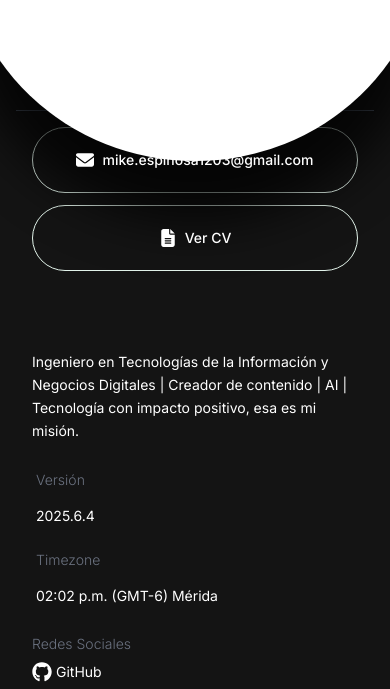
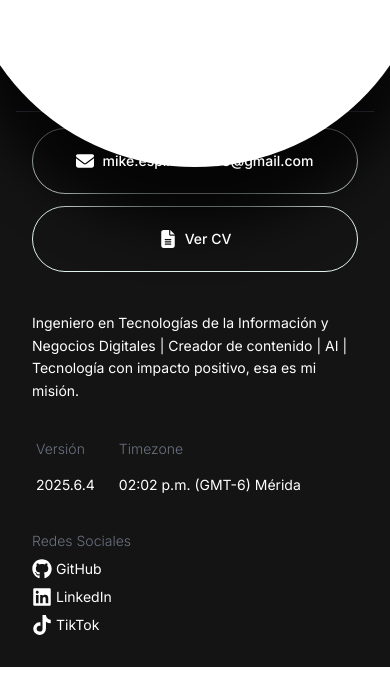
Before and after one commit to mikesspinosa/portfolio, a Next.js app: page / in a window 390 px wide. Shown: the part 3699-4388 px from the top of the page. After the commit the page ends 4366 px from the top, so only its background shows below. Built offline with nearby package versions, Linux system fonts and the light colour scheme.

Commit message:
fix(ui): center 'Sobre mi' button and align contact info on mobile

```diff
--- a/src/components/home/ContactInfo.tsx
+++ b/src/components/home/ContactInfo.tsx
@@ -177,8 +177,8 @@ export default function ContactInfo() {
           </RoundedButton>
         </div>
 
-        <div className="mt-6 sm:mt-8 md:mt-20 flex flex-col justify-between p-4 sm:p-5 space-y-6 sm:space-y-8 md:space-y-12 2xs:mt-16 sm:mt-20 md:mt-48 sm:flex-row sm:items-end sm:space-y-0 sm:mx-[100px]">
-          <div className="flex flex-col">
+        <div className="mt-6 sm:mt-8 md:mt-20 flex flex-col justify-between p-4 sm:p-5 space-y-8 md:space-y-12 sm:flex-row sm:items-end sm:space-y-0 sm:mx-[100px]">
+          <div className="flex flex-col gap-8">
             <p className="text-sm sm:text-base max-w-full sm:max-w-md leading-relaxed">
               Ingeniero en Tecnologías de la Información y Negocios Digitales |
               <Link href="https://www.tiktok.com/@mikespinosa" className="group/creator inline-flex items-center mx-1 sm:mx-2">
@@ -189,8 +189,7 @@ export default function ContactInfo() {
               </Link>
               | AI | Tecnología con impacto positivo, esa es mi misión.
             </p>
-          </div>
-          <div className="flex flex-col sm:flex-row items-start sm:items-end gap-4 sm:gap-2">
+            <div className="flex flex-row items-start gap-4 sm:gap-2">
               <span className="flex flex-col gap-2 sm:gap-3">
                 <h3 className="m-0 cursor-default p-1 text-sm sm:text-base font-light text-gray-500">
                   Versión
@@ -205,6 +204,7 @@ export default function ContactInfo() {
                   {currentTime} (GMT-6) Mérida
                 </p>
               </span>
+            </div>
           </div>
           <div className="flex flex-col sm:flex-row items-start sm:items-end gap-4 sm:gap-2">
             <span className="flex flex-col gap-2 sm:gap-3">
--- a/src/components/home/Description/description.tsx
+++ b/src/components/home/Description/description.tsx
@@ -60,7 +60,7 @@ export default function Description() {
             >
               Ingeniero en Tecnologías de la Información y Negocios Digitales | Creador de contenido | AI | Tecnología con impacto positivo, esa es mi misión.
             </motion.p>
-            <div data-scroll-speed={0.1} className="relative mt-8 flex justify-center md:justify-start">
+            <div data-scroll-speed={0.1} className="relative mt-8 flex w-full justify-center">
               <Link href={'/about'}>
                 <RoundedButton className="flex h-[120px] w-[120px] sm:h-[150px] sm:w-[150px] cursor-pointer items-center justify-center rounded-full bg-destructive text-white text-xl">
                   Sobre mí
```
Lines whose indentation alone changed are shown as unchanged.
